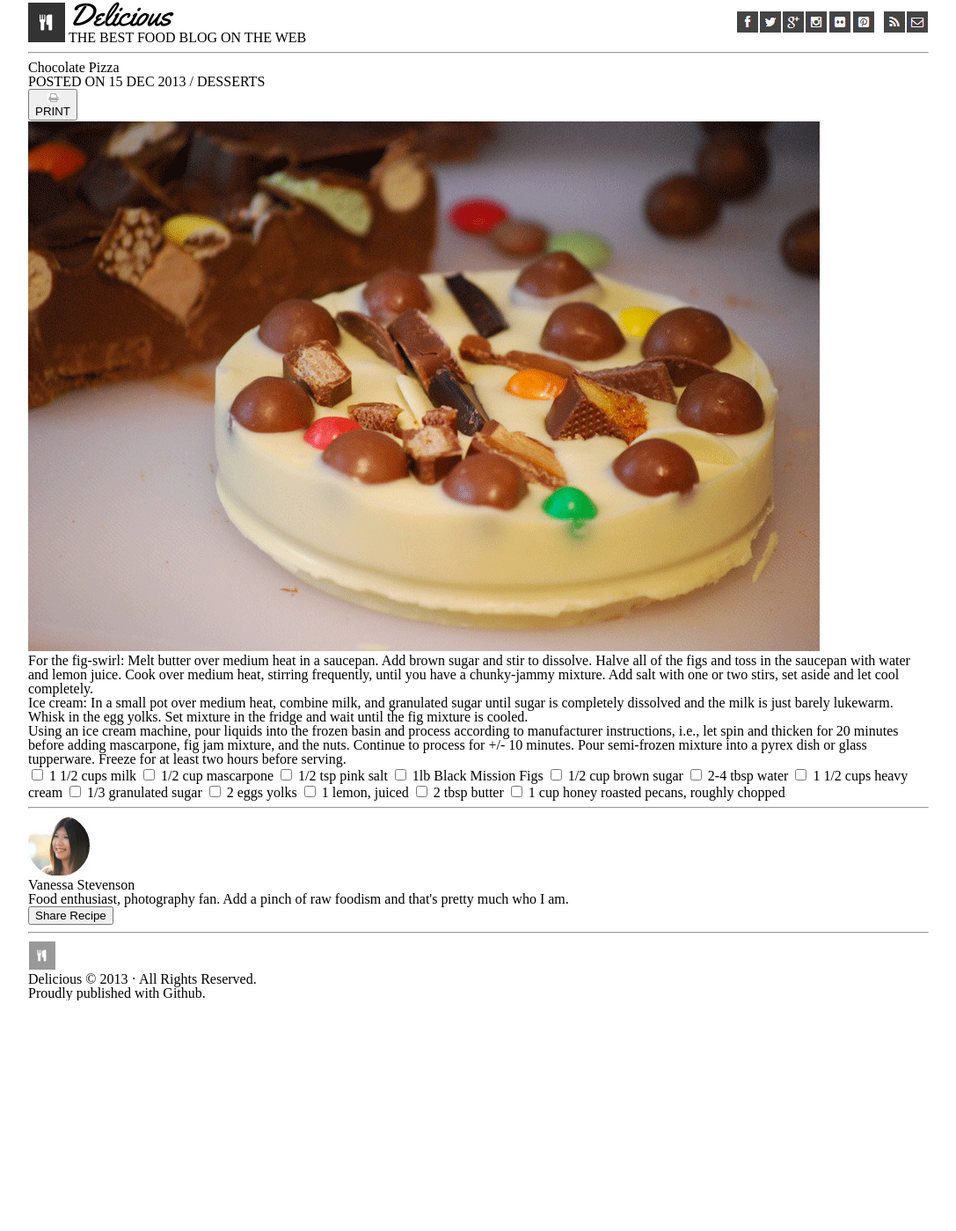
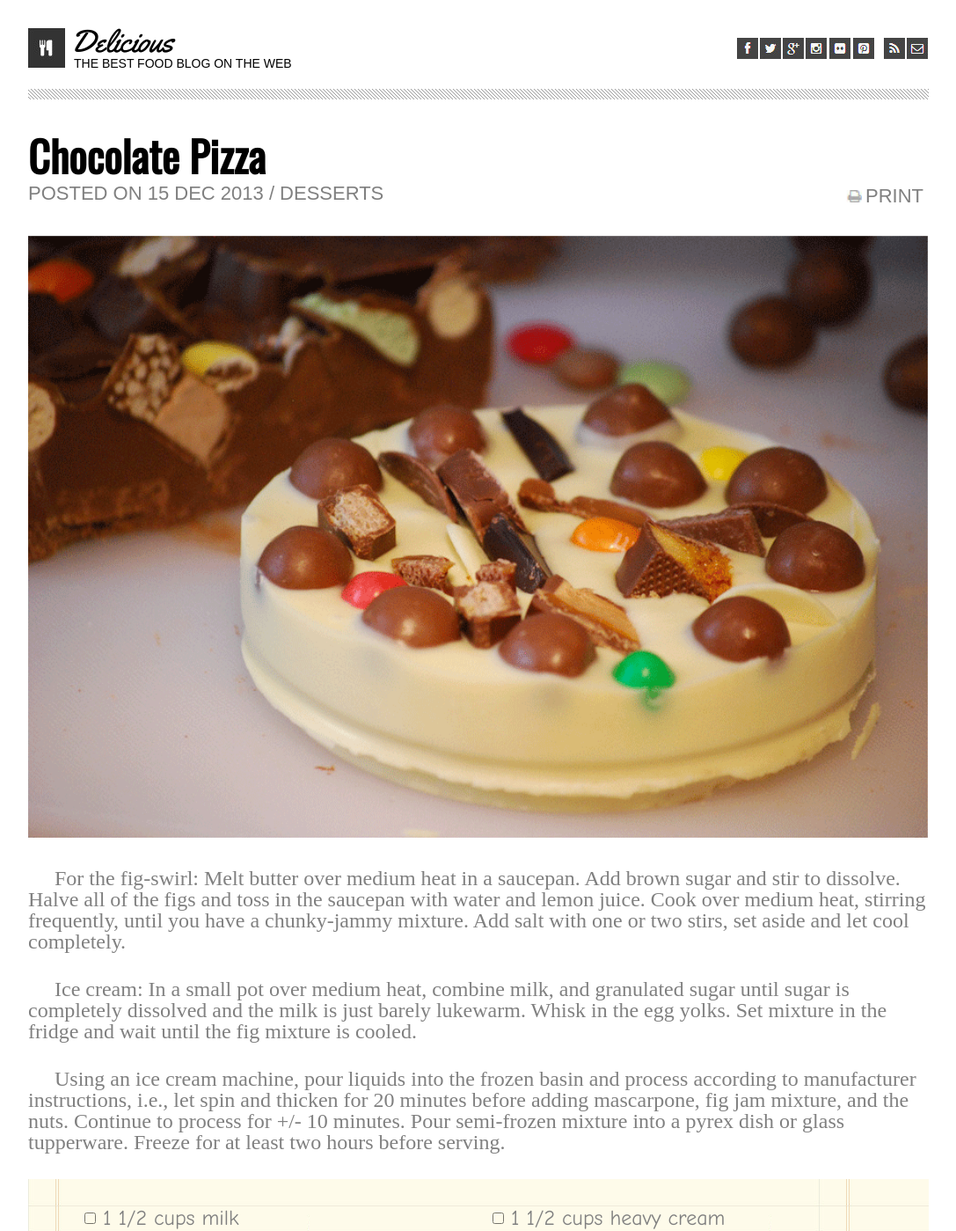
Before and after one commit to dustinapodaca/chocolate-pizza-pair, a plain HTML site: page index.html in a window 1280 px wide. Shown: the part 1-1400 px from the top of the page at 88% size, without its empty margins (96-1183 px from the left). Before the commit the page ends 1138 px from the top, so only its background shows below. Drawn offline with nearby package versions, Linux system fonts and the light colour scheme; a web font is replaced by a local one.

Commit message:
complete lab 10a

```diff
--- a/index.html
+++ b/index.html
@@ -6,6 +6,12 @@
   <link rel="stylesheet" href="style.css" />
   <style>
     @import url('https://fonts.googleapis.com/css2?family=Manrope&family=Yellowtail&display=swap');
+  </style>
+  <style>
+    @import url('https://fonts.googleapis.com/css2?family=Alumni+Sans+Pinstripe&display=swap');
+  </style>
+  <style>
+    @import url('https://fonts.googleapis.com/css2?family=Oswald&display=swap');
   </style>
   </head>
 </head>
@@ -33,7 +39,7 @@
   <hr class="fat-hr">
   <main>
     <h1>Chocolate Pizza</h1>
-    <div>
+    <div id="sub-header">
       <p>POSTED ON 15 DEC 2013 / DESSERTS</p>
       <button class="print-button">
         <img src="/assets/print-icon.png" id="print-icon">
@@ -50,44 +56,69 @@
     <p>Using an ice cream machine, pour liquids into the frozen basin and process according to manufacturer instructions, i.e., let spin and thicken for 20 minutes before adding mascarpone, fig jam mixture, and the nuts. Continue to process for +/- 10 minutes. Pour semi-frozen mixture into a pyrex dish or glass tupperware. Freeze for at least two hours before serving.</p>
     <form>
       <fieldset>
-        <input type="checkbox">
+        <div>
+          <input type="checkbox" name="1">
           <label>1 1/2 cups milk</label>
+        </div>
+        <div>
           <input type="checkbox">
           <label>1/2 cup mascarpone</label>
+        </div>
+        <div>
           <input type="checkbox">
           <label>1/2 tsp pink salt</label>
+        </div>
+        <div>
           <input type="checkbox">
           <label>1lb Black Mission Figs</label>
+        </div>
+        <div>
           <input type="checkbox">
           <label>1/2 cup brown sugar</label>
+        </div>
+        <div>
           <input type="checkbox">
           <label>2-4 tbsp water</label>
+        </div>
+        <div>
           <input type="checkbox">
           <label>1 1/2 cups heavy cream</label>
+        </div>
+        <div>
           <input type="checkbox">
           <label>1/3 granulated sugar</label>
+        </div>
+        <div>
           <input type="checkbox">
           <label>2 eggs yolks</label>
+        </div>
+        <div>
           <input type="checkbox">
           <label>1 lemon, juiced</label>
-        <input type="checkbox">
-        <label>2 tbsp butter</label>
-        <input type="checkbox">
-        <label>1 cup honey roasted pecans, roughly chopped</label>
+        </div>
+        <div>
+          <input type="checkbox" name="2">
+          <label for="2">2 tbsp butter</label>
+        </div>
+        <div>
+          <input type="checkbox" name="3">
+          <label for="3">1 cup honey roasted pecans, roughly chopped</label>
+        </div>
       </fieldset>
+    </form>
   </main>
   <hr class="fat-hr">
   <footer>
     <div>
       <img src="./assets/van-pic.png" id="van-pic">
-      <div>
+      <div id="author">
         <h4>Vanessa Stevenson</h4>
         <p>Food enthusiast, photography fan. Add a pinch of raw foodism and that's
         pretty much who I am.</p>
       </div>
-      <button id="share">Share Recipe</button>
+      <button id="share">SHARE RECIPE</button>
     </div>
-    <hr>
+    <hr id="footer-hr">
     <img src="./assets/small-logo.png" id="small-logo">
     <p>Delicious &copy; 2013 &#183; All Rights Reserved.</p>
     <p>Proudly published with Github.</p>
--- a/style.css
+++ b/style.css
@@ -1,17 +1,33 @@
 body {
+  margin-bottom: 80px;
   padding-left: 10vw;
   padding-right: 10vw;
+  font-size: 24px;
+  color: grey;
+}
+
+button:hover {
+  cursor: pointer;
 }
 
 #header-div {
   display: inline-block;
+  font-family: 'Arial Narrow';
+  font-weight: 100;
+  font-size: 14px;
+  font-family: 'Alumni Sans Pinstripe', sans-serif;
+  color: black;
+}
+
+#header-div p {
+  text-indent: 4px;
 }
 
 header {
+  margin-top: 30px;
   display: flex;
   justify-content: space-between;
   align-items: center;
-
 }
 
 header h2 {
@@ -28,6 +44,167 @@ header h2 {
   margin: 1px;
 }
 
+#images-div *:hover {
+  cursor: pointer;
+}
+
 #rss-img {
   margin-left: 10px;
 }
+
+hr {
+  width: 100%;
+}
+
+.fat-hr {
+  height: 12px;
+  margin-top: 20px;
+  border: 0;
+  background-image: url(./assets/hr-img.png);
+  background-repeat: repeat;
+}
+
+h1 {
+  margin-top: 40px;
+  font-size: 48px;
+  font-family: 'Oswald', sans-serif;;
+  font-weight: 600;
+  font-stretch: ultra-condensed;
+  color: black;
+}
+
+
+#sub-header {
+  margin-top: 8px;
+  display: flex;
+  justify-content: space-between;
+  font-family: 'Arial Narrow';
+  font-weight: 100;
+  font-size: 22px;
+  color: grey;
+  font-family: 'Alumni Sans Pinstripe', sans-serif;
+
+}
+
+.print-button {
+  border: 0;
+  background: 0;
+  color: grey;
+}
+
+.print-button img {
+  height: 14px;
+}
+
+button p {
+  display: inline;
+  font-family: 'Alumni Sans Pinstripe', sans-serif;
+  font-size: 22px;
+}
+
+#hero-image {
+  width: 100%;
+  margin-top: 30px;
+}
+
+main > p {
+  margin-top: 30px;
+  text-indent: 30px;
+}
+
+form {
+  background-image: url(./assets/list-bg.png);
+  margin-top: 30px;
+  margin-bottom: 30px;
+  padding-left: 60px;
+  padding-right: 60px;
+  padding-top: 32px;
+  padding-bottom: 32px;
+  columns: 50%;
+  column-count: 2;
+}
+
+fieldset > * {
+  display: flex;
+  align-items: flex-start;
+  margin-bottom: 8px;
+}
+
+input {
+  margin-top: 6px;
+  margin-right: 8px;
+  background: none;
+  mix-blend-mode: multiply;
+}
+
+label {
+  font-family: 'Comic Sans MS';
+}
+
+input:checked + label {
+  text-decoration: line-through;
+}
+
+footer {
+  display: flex;
+  flex-direction: column;
+  position: relative;
+  align-items: center;
+}
+
+footer > div {
+  margin-top: 32px;
+  display: flex;
+  justify-content: space-between;
+}
+
+#author {
+  display: inline-block;
+  font-size: 20;
+}
+
+h4 {
+  font-weight: 600;
+  margin-bottom: 16px;
+}
+
+#footer-hr {
+  margin-top: 80px;
+  margin-bottom: 40px;
+  border-color: lightgrey;
+  border-style: solid;
+  border-width: 1px;
+}
+
+#van-pic {
+  height: 80px;
+  width: 80px;
+  margin-right: 24px;
+}
+
+#share {
+  width: 240px;
+  min-width: 240px;
+  max-width: 240px;
+  margin-left: 24px;
+  align-self: center;
+  background-color: rgb(188, 112, 88);
+  color: white;
+  font-family: 'Alumni Sans Pinstripe', sans-serif;
+  font-size: 30px;
+  padding: 16px 32px;
+  border: none;
+}
+
+#small-logo {
+  align-self: center;
+  position: relative;
+  top: -58px;
+  box-shadow: 0 0 30px 40px #ffffff
+}
+
+footer > p {
+  font-size: 16px;
+  margin-bottom: 8px;
+  color: grey;
+}
```
Lines whose indentation alone changed are shown as unchanged.
